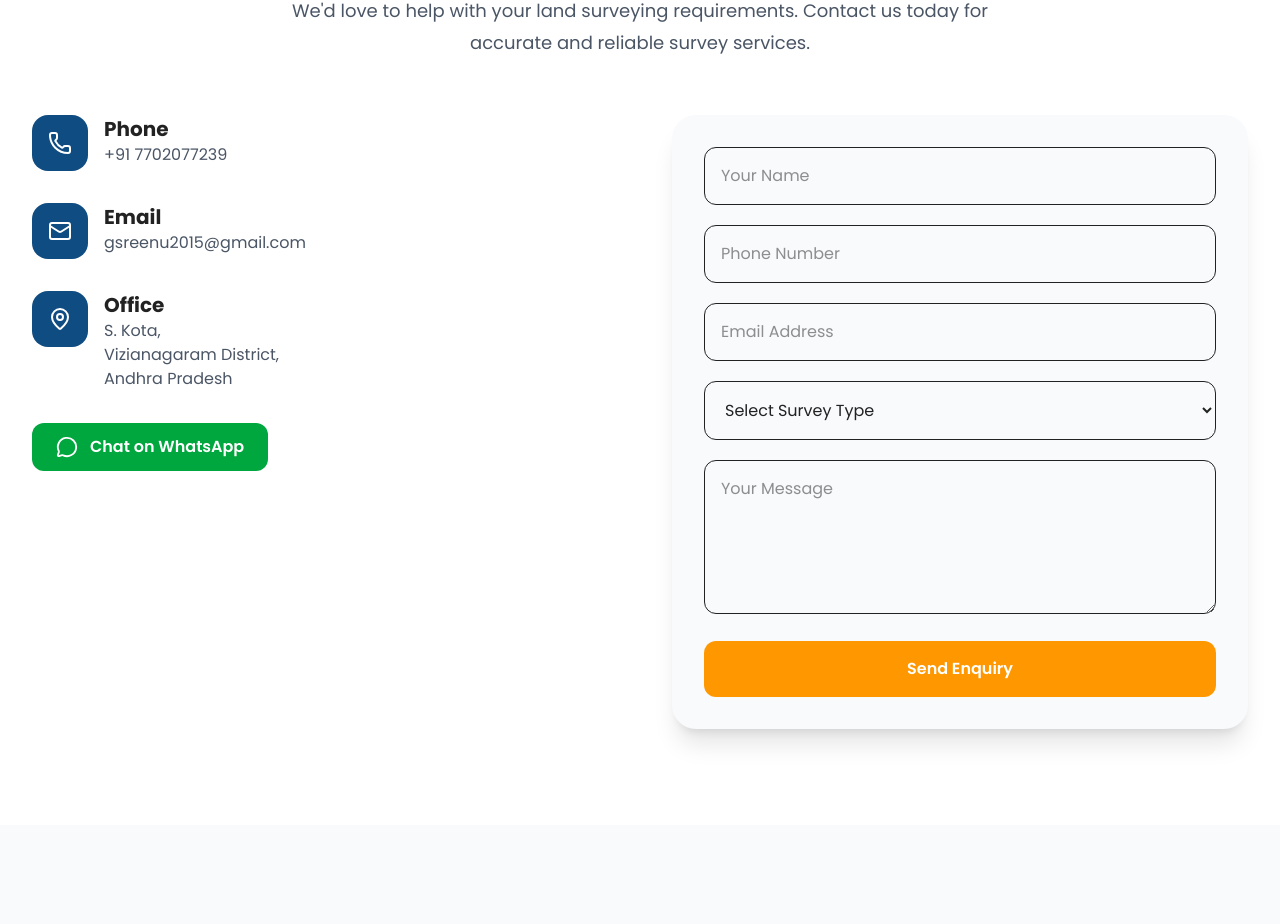
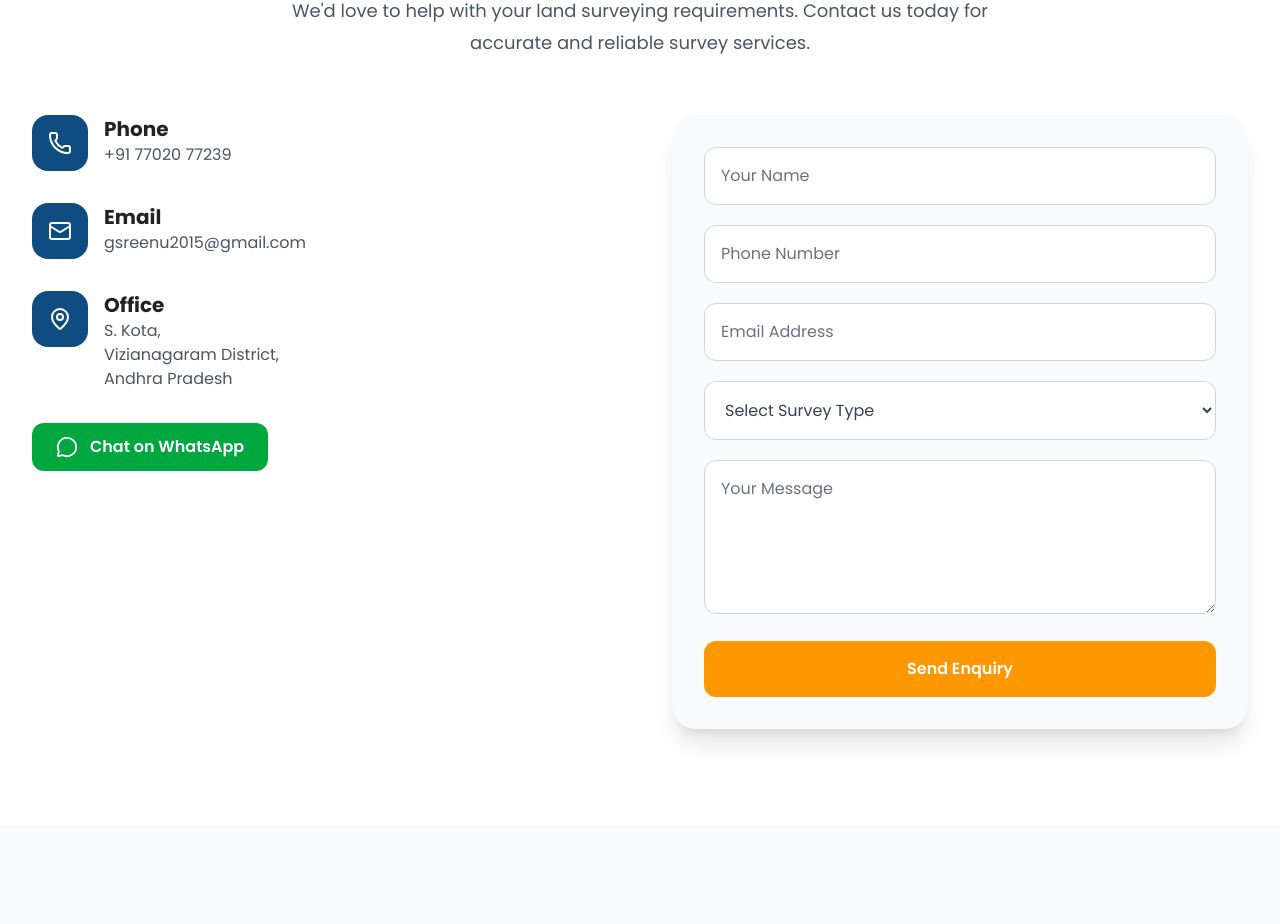
Before and after one commit to Gorlesunilkumar/Land-Survey, a React (Vite) app: page / in a window 1280 px wide. Shown: the part 6975-7899 px from the top of the page. Built offline with nearby package versions, Linux system fonts and the light colour scheme.

Commit message:
Updated website

```diff
--- a/src/components/Contact.jsx
+++ b/src/components/Contact.jsx
@@ -40,8 +40,6 @@ export default function Contact() {
 
           <div className="space-y-8">
 
-            {/* Phone */}
-
             <div className="flex items-start gap-4">
 
               <div className="bg-[#0F4C81] p-4 rounded-2xl flex-shrink-0">
@@ -58,14 +56,12 @@ export default function Contact() {
                   href="tel:+917702077239"
                   className="text-gray-600 hover:text-[#FF9800] transition"
                 >
-                  +91 7702077239
+                  +91 77020 77239
                 </a>
 
               </div>
 
             </div>
-
-            {/* Email */}
 
             <div className="flex items-start gap-4">
 
@@ -86,8 +82,6 @@ export default function Contact() {
               </div>
 
             </div>
-
-            {/* Address */}
 
             <div className="flex items-start gap-4">
 
@@ -113,8 +107,6 @@ export default function Contact() {
 
             </div>
 
-            {/* WhatsApp */}
-
             <a
               href="https://wa.me/917702077239"
               target="_blank"
@@ -134,36 +126,41 @@ export default function Contact() {
             <input
               type="text"
               placeholder="Your Name"
-              className="w-full border rounded-xl p-4 outline-none focus:ring-2 focus:ring-[#0F4C81]"
+              className="w-full bg-white border border-gray-300 rounded-xl p-4 text-gray-900 placeholder:text-gray-500 outline-none focus:ring-2 focus:ring-[#0F4C81] focus:border-[#0F4C81]"
             />
 
             <input
               type="tel"
               placeholder="Phone Number"
-              className="w-full border rounded-xl p-4 outline-none focus:ring-2 focus:ring-[#0F4C81]"
+              className="w-full bg-white border border-gray-300 rounded-xl p-4 text-gray-900 placeholder:text-gray-500 outline-none focus:ring-2 focus:ring-[#0F4C81] focus:border-[#0F4C81]"
             />
 
             <input
               type="email"
               placeholder="Email Address"
-              className="w-full border rounded-xl p-4 outline-none focus:ring-2 focus:ring-[#0F4C81]"
+              className="w-full bg-white border border-gray-300 rounded-xl p-4 text-gray-900 placeholder:text-gray-500 outline-none focus:ring-2 focus:ring-[#0F4C81] focus:border-[#0F4C81]"
             />
 
             <select
-              className="w-full border rounded-xl p-4 outline-none focus:ring-2 focus:ring-[#0F4C81]"
+              className="w-full bg-white border border-gray-300 rounded-xl p-4 text-gray-700 outline-none focus:ring-2 focus:ring-[#0F4C81] focus:border-[#0F4C81]"
+              defaultValue=""
             >
-              <option>Select Survey Type</option>
+              <option value="" disabled>
+                Select Survey Type
+              </option>
+
               <option>Boundary Survey</option>
               <option>Land Measurement</option>
               <option>Plot Layout</option>
               <option>Agricultural Survey</option>
               <option>Other</option>
+
             </select>
 
             <textarea
               rows="5"
               placeholder="Your Message"
-              className="w-full border rounded-xl p-4 outline-none focus:ring-2 focus:ring-[#0F4C81]"
+              className="w-full bg-white border border-gray-300 rounded-xl p-4 text-gray-900 placeholder:text-gray-500 outline-none focus:ring-2 focus:ring-[#0F4C81] focus:border-[#0F4C81]"
             ></textarea>
 
             <button
```
